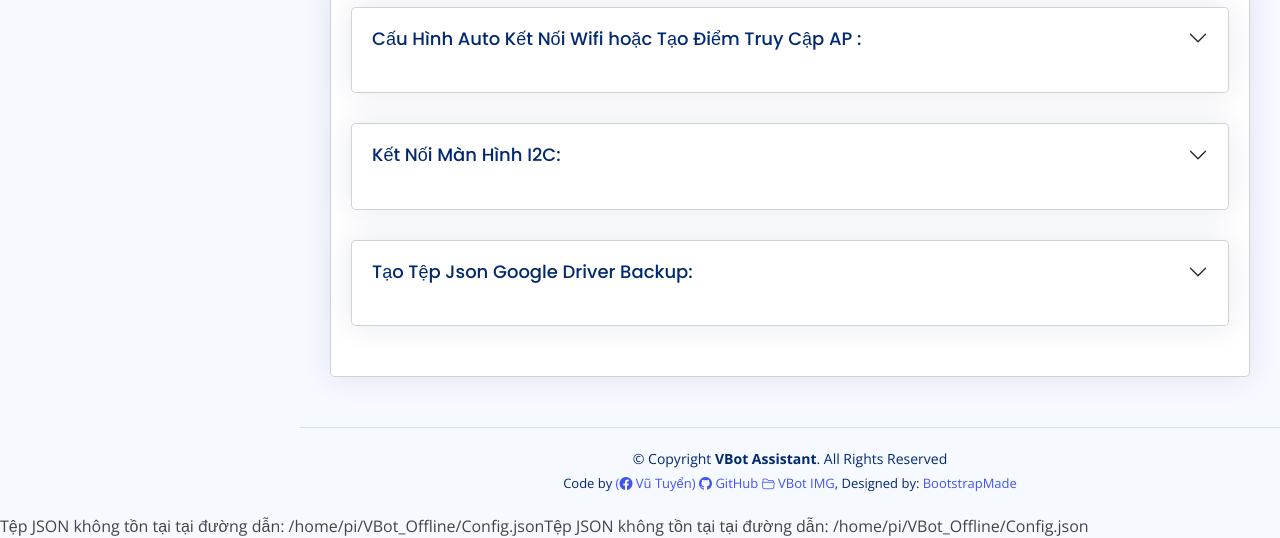
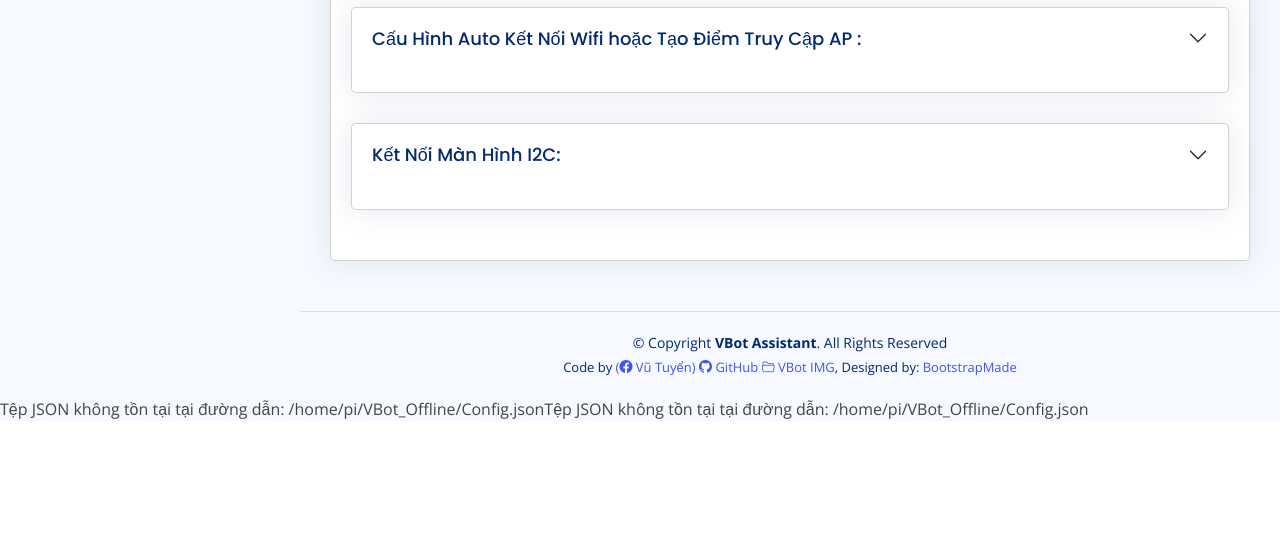
Before and after one commit to marion001/VBot_Offline, a PHP site: page /FAQ.php in a window 1280 px wide. Shown: the part 1219-1757 px from the top of the page. After the commit the page ends 1638 px from the top, so only its background shows below. Run offline with PHP 8.4, Linux system fonts and the light colour scheme; data that the repository does not hold is empty; some libraries are stand-ins or nearby versions.

Commit message:
first commit

```diff
--- a/html/FAQ.php
+++ b/html/FAQ.php
@@ -83,6 +83,9 @@ Cách Cài Đặt Kiểm Tra Mic Và Scan Lấy ID Mic:</h5>
 <b>$:> vlc Test_Microphone.wav</b><br/>
 - Nếu không được bạn cần thử lần lượt các ID được scan và kiểm tra lại driver được cài tương ứng với MIC của bạn chưa<br/>
 - Nếu thành công bạn hãy điền ID Mic đó vào trong cấu hình Config rồi lưu Config lại là được
+<br/><br/>
+Thay đổi âm lượng Mic/Microphone:<br/>
+- Chạy lệnh sau: <b>$:> alsamixer</b> -> <b>F4</b> tìm tới tên thiết bị (Tùy từng kiểu loại Mic, Driver): ví dụ với Mạch AIO tên là: <b>Captue</b> chỉnh khoảng dưới 40 là ổn, nếu nhạy quá thì chỉnh xuống tiếp
 </div>
 </div>
 </div>
@@ -92,9 +95,6 @@ Cách Cài Đặt Kiểm Tra Mic Và Scan Lấy ID Mic:</h5>
 <h5 class="card-title accordion-button collapsed" type="button" data-bs-toggle="collapse" data-bs-target="#collapse_button_media_player_source" aria-expanded="false" aria-controls="collapse_button_media_player_source">
 Hướng Dẫn Cài Đặt, Kiểm Tra Loa, Âm Thanh Đầu Ra:</h5>
 <div id="collapse_button_media_player_source" class="accordion-collapse collapse" aria-labelledby="headingThree" data-bs-parent="#collapse_button_media_player_source">
-- Nếu Là Mạch DAC i2s có thể tham khảo cách cài Driver theo Link Sau:<br/>
-- <a href="https://drive.google.com/drive/folders/1KJIuovEbRGv82uc5FCfi5p0sY1o5W5vU" target="_bank">https://drive.google.com/drive/folders/1KJIuovEbRGv82uc5FCfi5p0sY1o5W5vU</a>
-<br/><br/>
 - Bạn cần phát 1 file âm thanh bằng VLC, có thể tải lên file âm thanh của bạn như XXX.mp3 vào <b>/home/pi</b> chẳng hạn<br/>
 - Tiếp tới hãy chạy file âm thanh đó bằng lệnh sau:<br/>
 <b>$:> vlc XXX.mp3</b><br/>
@@ -329,35 +329,17 @@ Cấu Hình Auto Kết Nối Wifi hoặc Tạo Điểm Truy Cập AP :
 <h5 class="card-title accordion-button collapsed" type="button" data-bs-toggle="collapse" data-bs-target="#collapse_button_oled_i2c" aria-expanded="false" aria-controls="collapse_button_oled_i2c">
 Kết Nối Màn Hình I2C:</h5>
 <div id="collapse_button_oled_i2c" class="accordion-collapse collapse" aria-labelledby="headingThree" data-bs-parent="#collapse_button_oled_i2c">
-Loại Màn Hình Đang Được Hỗ Trợ: <b>OLED 128X64 0.96 INCH 1306 giao tiếp I2C</b><br/>
 Sơ Đồ Kết Nối Chân Pin Với GPIO (Loại Giao Tiếp i2c 4 chân Pin):<br/>
 <b>
 - SDA ==> GPIO2 (Pin 3)<br/>
 - SCL ==> GPIO3 (Pin 5)<br/>
 - VCC ==> 3.3V (Pin 1)<br/>
 - GND ==> GND(Pin 14)<br/>
-</b>
-Hình Ảnh Sơ Đồ Chân Kết Nối: <a href="https://github.com/user-attachments/assets/655e0b0a-4891-4a6f-aab8-19c5feb139ed" target="_bank"> Xem Ảnh Kết Nối</a><br/>
-Khi kết nối xong các chân cần chạy lệnh sau để kiểm tra xem màn hình đã được nhận diện với địa chỉ 3c chưa:<br/>
-<b>$:> sudo i2cdetect -y 1</b><br/>
-Nếu nhận diện thành công sẽ có địa chỉ 3c như ảnh: <a href="https://github.com/user-attachments/assets/7aa88c10-7763-422d-ac48-1ad31339fe6f" target="_bank">Xem Ảnh</a>
-
-<br/>
+</b><br/>
 Tài Liệu Tham Khảo:<br/>
 - <a href="https://github.com/adafruit/Adafruit_Python_SSD1306" target="_bank">https://github.com/adafruit/Adafruit_Python_SSD1306</a><br/>
 - <a href="https://www.the-diy-life.com/add-an-oled-stats-display-to-raspberry-pi-os-bullseye/" target="_bank">https://www.the-diy-life.com/add-an-oled-stats-display-to-raspberry-pi-os-bullseye/</a>
-- <a href="https://www.instructables.com/Raspberry-Pi-Monitoring-System-Via-OLED-Display-Mo/" target="_bank">https://www.instructables.com/Raspberry-Pi-Monitoring-System-Via-OLED-Display-Mo/</a>
 
-</div>
-</div>
-</div>
-
-<div class="card accordion" id="accordion_button_tao_gcloud_driver_json">
-<div class="card-body">
-<h5 class="card-title accordion-button collapsed" type="button" data-bs-toggle="collapse" data-bs-target="#collapse_button_tao_gcloud_driver_json" aria-expanded="false" aria-controls="collapse_button_tao_gcloud_driver_json">
-Tạo Tệp Json Google Driver Backup:</h5>
-<div id="collapse_button_tao_gcloud_driver_json" class="accordion-collapse collapse" aria-labelledby="headingThree" data-bs-parent="#collapse_button_tao_gcloud_driver_json">
-<a href="https://docs.google.com/document/d/1-VTi9MOAgQoR8jZrhN9FlZxjWsq2vDuy/edit?usp=drive_link&ouid=106149318613102395200&rtpof=true&sd=true" target="_bank">Nhấn Để Mở File Hướng Dẫn Tạo Json GDriver</a>
 </div>
 </div>
 </div>
```
